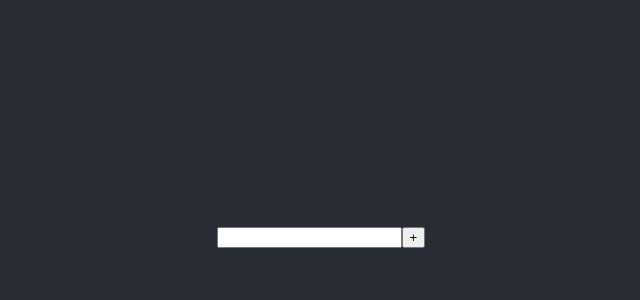
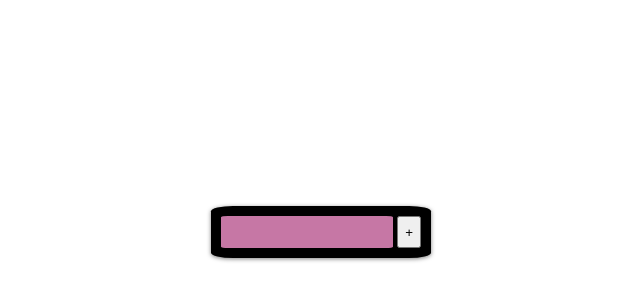
Before and after one commit to shabana89/To-do-list-app, a React (Create React App) app in the folder my-todo-list/: page / in a window 1280 px wide. Shown: the part 168-468 px from the top of the page, without its empty margins (319-959 px from the left). Built offline with nearby package versions, Linux system fonts and the light colour scheme.

Commit message:
added css styling to Wrapper, Input-wrapper and the input inside of Inpur wrapper

```diff
--- a/my-todo-list/src/App.css
+++ b/my-todo-list/src/App.css
@@ -2,19 +2,7 @@
   text-align: center;
 }
 
-.App-logo {
-  height: 40vmin;
-  pointer-events: none;
-}
-
-@media (prefers-reduced-motion: no-preference) {
-  .App-logo {
-    animation: App-logo-spin infinite 20s linear;
-  }
-}
-
 .App-header {
-  background-color: #282c34;
   min-height: 100vh;
   display: flex;
   flex-direction: column;
@@ -24,15 +12,24 @@
   color: white;
 }
 
-.App-link {
-  color: #61dafb;
+.Wrapper {
+  background: #000;
+  padding: 10px;
+  border-radius: 10%;
+  box-shadow: 0 1px 4px 0 rgba(0, 0, 0, 0.5);
 }
 
-@keyframes App-logo-spin {
-  from {
-    transform: rotate(0deg);
-  }
-  to {
-    transform: rotate(360deg);
-  }
+.Input-wrapper {
+  display: flex;
+  justify-content: space-between;
+  width: 200px;
 }
+
+.Input-wrapper input {
+  border-radius: 4%;
+  border: 0;
+  background-color: rgb(198, 119, 165);
+  width: 160px;
+  padding: 6px;
+  height: 20px;
+}
--- a/my-todo-list/src/App.js
+++ b/my-todo-list/src/App.js
@@ -6,7 +6,7 @@ function App() {
     <div className="App">
       <header className="App-header">
         <div className="Wrapper">
-          <div className="Input wrapper">
+          <div className="Input-wrapper">
             <input />
             <button>+</button>
           </div>
```
